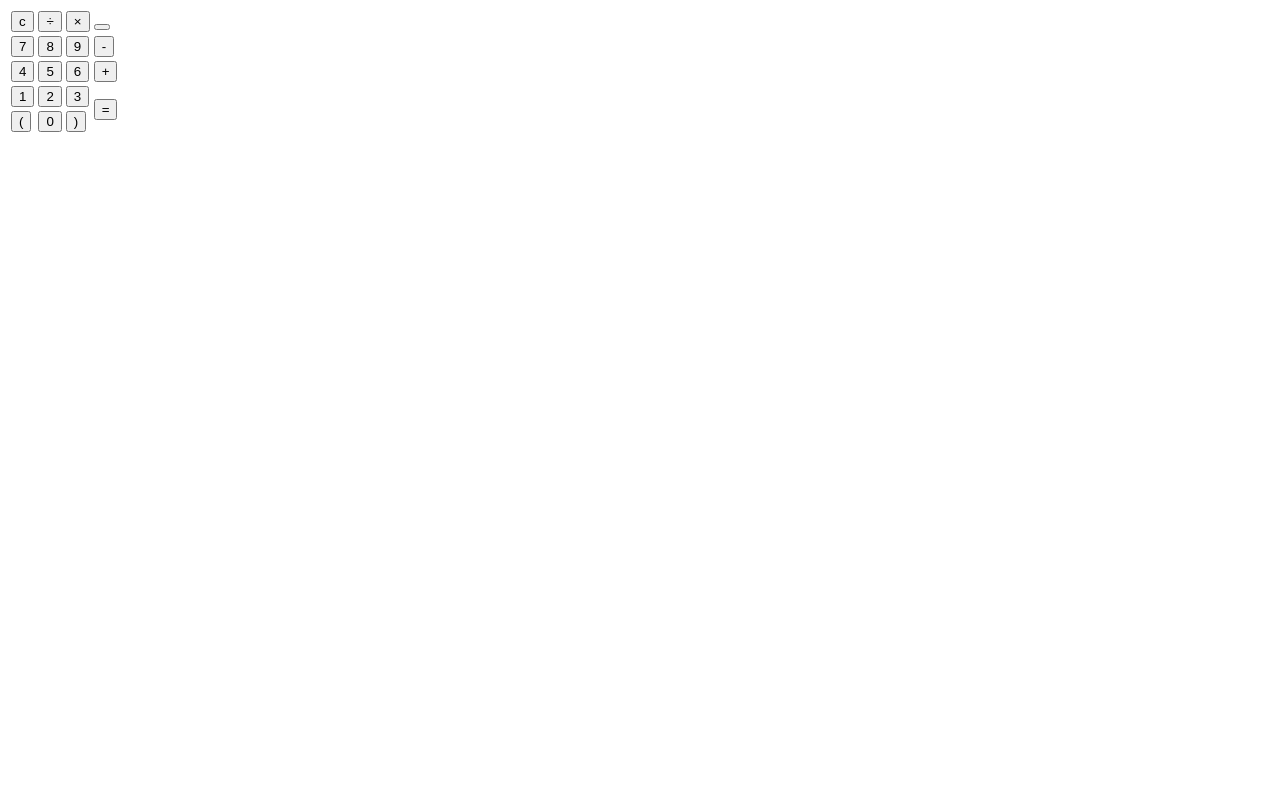
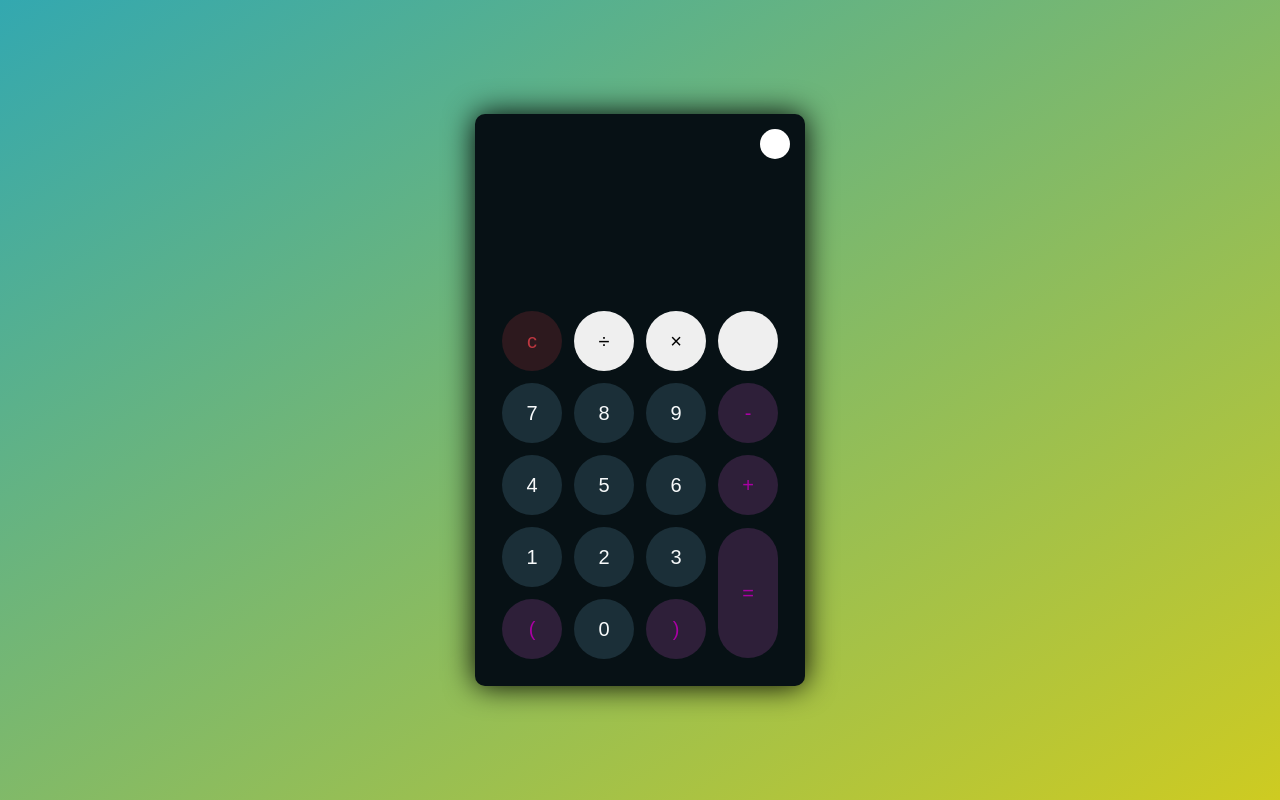
Before and after one commit to apekking28/calculator, a plain HTML site: page kalkulator.html in a window 1280 px wide. Drawn offline with Linux system fonts and the light colour scheme; the site is published under a folder, as on GitHub Pages, so addresses that start at the root find nothing.

Commit message:
Update kalkulator.html

```diff
--- a/kalkulator.html
+++ b/kalkulator.html
@@ -4,7 +4,7 @@
     <meta charset="UTF-8">
     <meta http-equiv="X-UA-Compatible" content="IE=edge">
     <meta name="viewport" content="width=device-width, initial-scale=1.0">
-    <link rel="stylesheet" href="/kalkulator.css">
+    <link rel="stylesheet" href="kalkulator.css">
     <title>Calculator</title>
 </head>
 <body>
@@ -53,6 +53,6 @@
     </div>
 
 
-    <script src="/kalkulator.js"></script>
+    <script src="kalkulator.js"></script>
 </body>
 </html>
```
